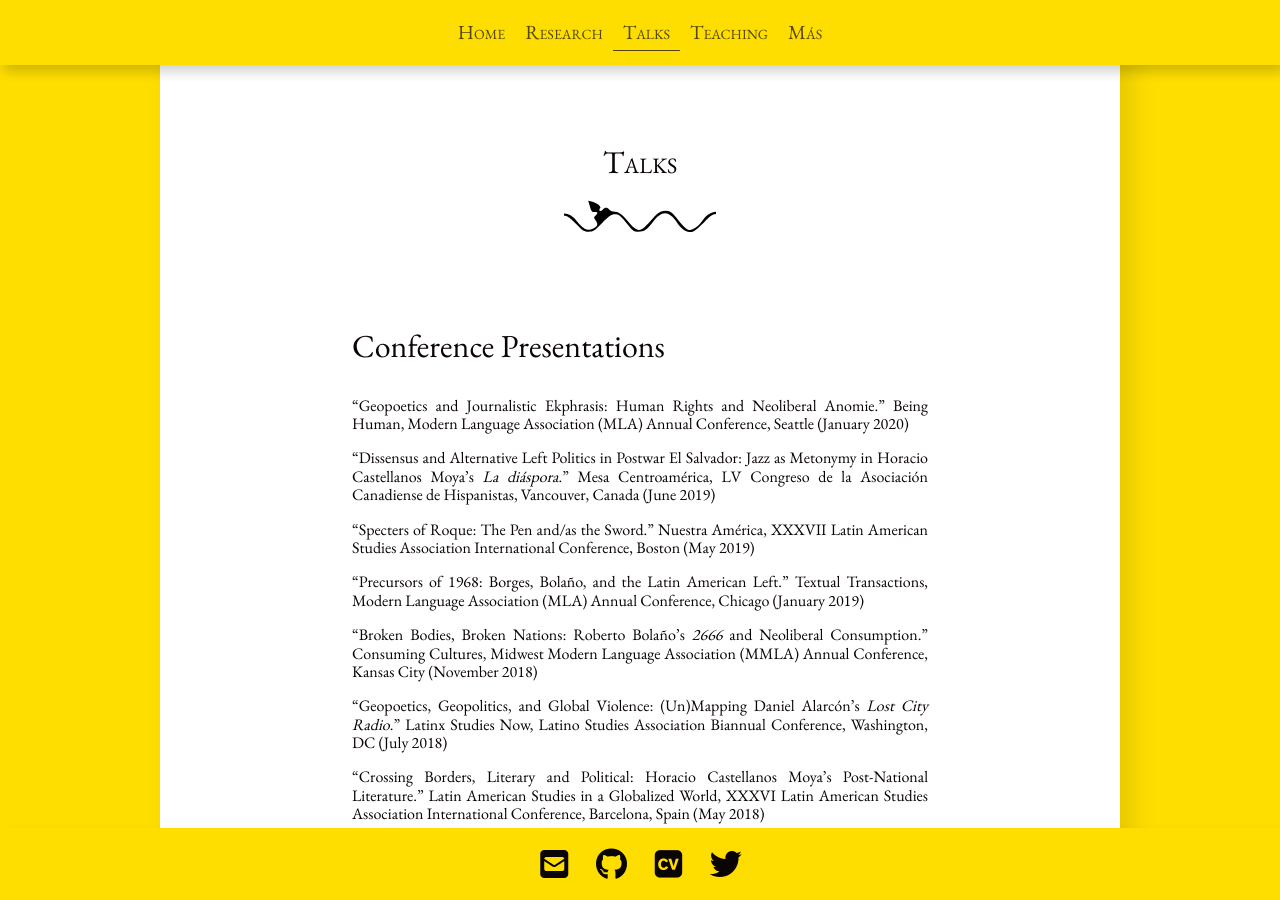
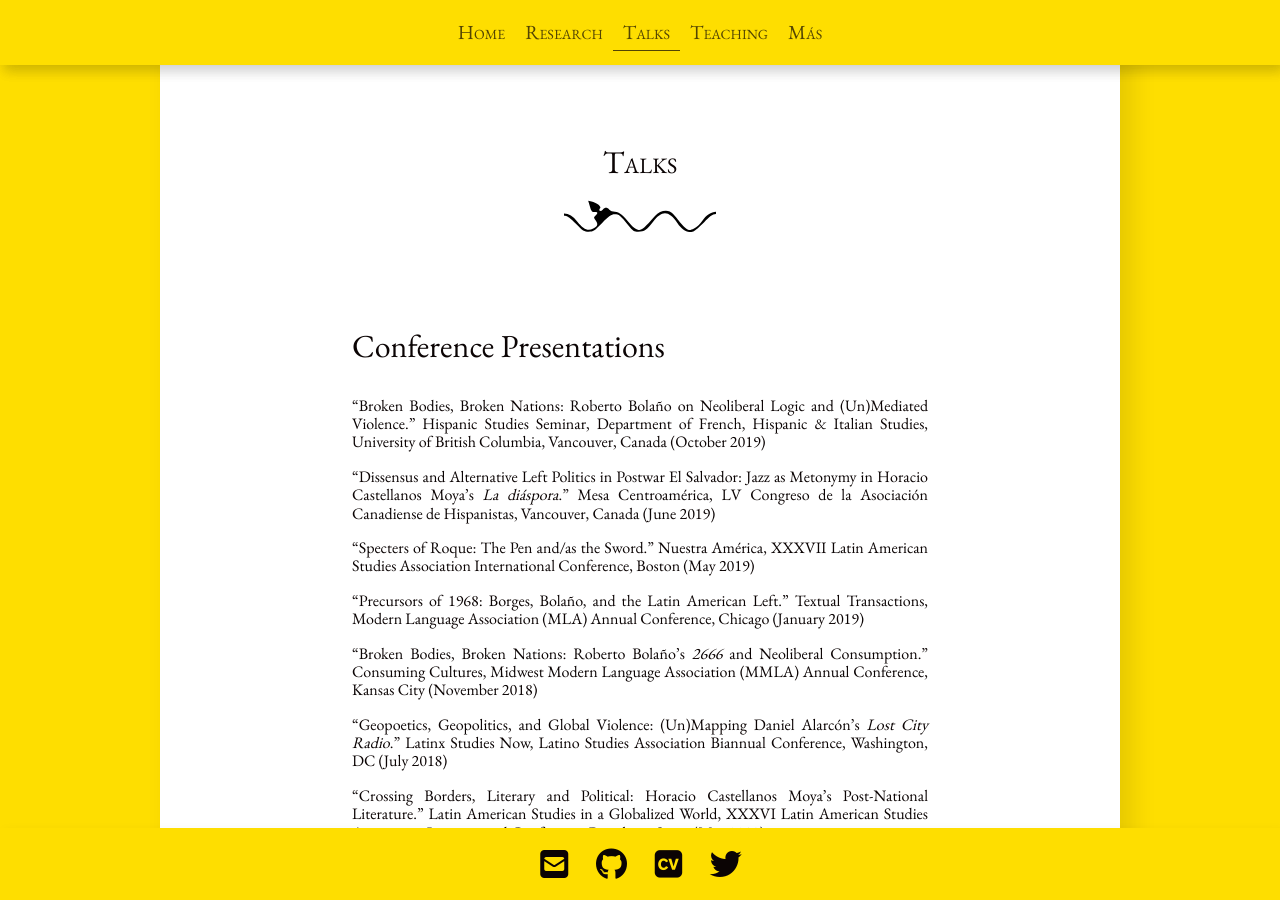
Before and after one commit to dajmcdon/tamara-site, a Jekyll site: the page built from talks.md, in a window 1280 px wide and 900 px high. Built offline with Jekyll 4.4.1, drawn with Linux system fonts in a browser that asks for light colours; nearby versions of some CDN libraries; some web fonts are replaced.

Commit message:
delete MLA add HISP

```diff
--- a/talks.md
+++ b/talks.md
@@ -5,7 +5,7 @@ divider: sion2
 ---
 
 ## Conference Presentations
-* “Geopoetics and Journalistic Ekphrasis: Human Rights and Neoliberal Anomie." Being Human, Modern Language Association (MLA) Annual Conference, Seattle (January 2020)
+* “Broken Bodies, Broken Nations: Roberto Bolaño on Neoliberal Logic and (Un)Mediated Violence.” Hispanic Studies Seminar, Department of French, Hispanic & Italian Studies, University of British Columbia, Vancouver, Canada (October 2019)
 
 * “Dissensus and Alternative Left Politics in Postwar El Salvador: Jazz as Metonymy in Horacio Castellanos Moya’s _La diáspora_.” Mesa Centroamérica, LV Congreso de la Asociación Canadiense de Hispanistas, Vancouver, Canada (June 2019)
 
@@ -44,6 +44,8 @@ divider: sion2
 * “Duœling Discourses: Luis Rafael Sánchez’s _Quíntuples_.” Tenth Annual Hawaii International Conference on Arts and Humanities (January 2012)
 
 ## Panel Moderation
+*
+
 * History and its Shadows: Re-Thinking Historical Narratives in Contemporary Latin American and Luso-Brazilian Literature. Graduate Student Research Conference: Diálogos 13, Indiana University (February 2016)
 
 * Luso-Brazilian Literature & Culture. Graduate Student Research Conference: Diálogos 10, Indiana University (February 2013)
```
Also changed, not shown: mas.md (+1 -0 lines), research.md (+1 -1 lines), teaching.md (line endings or trailing spaces), 1 other file.
